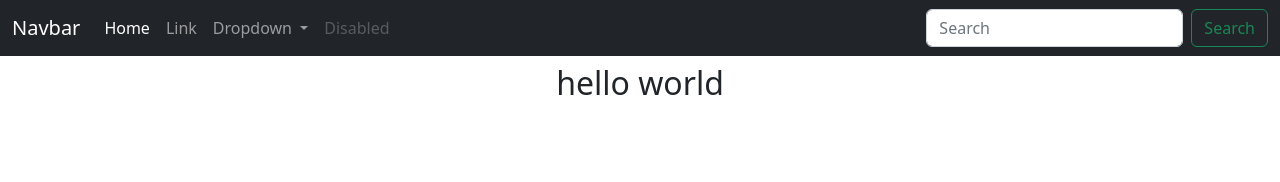
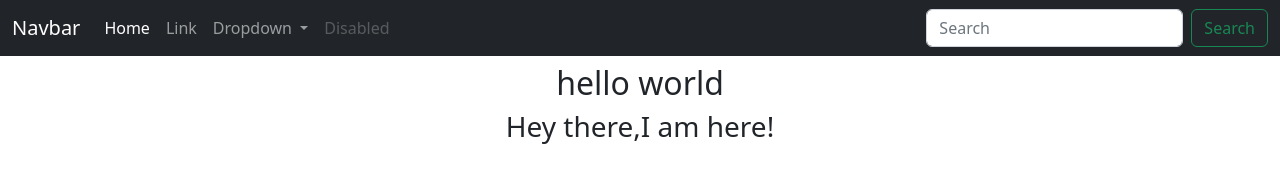
Before and after one commit to yashnerkar/Temporary_hack, a plain HTML site: page index.html in a window 1280 px wide. Drawn offline with nearby package versions, Linux system fonts and the light colour scheme.

Commit message:
fix:fixed content

```diff
--- a/index.html
+++ b/index.html
@@ -54,6 +54,7 @@
     </nav>
     <div class="container  text-center p-2">
         <h2>hello world</h2>
+        <h3>Hey there,I am here!</h3>
     </div>
     <script src="https://cdn.jsdelivr.net/npm/bootstrap@5.2.0/dist/js/bootstrap.bundle.min.js"
         integrity="sha384-A3rJD856KowSb7dwlZdYEkO39Gagi7vIsF0jrRAoQmDKKtQBHUuLZ9AsSv4jD4Xa" crossorigin="anonymous">
```
